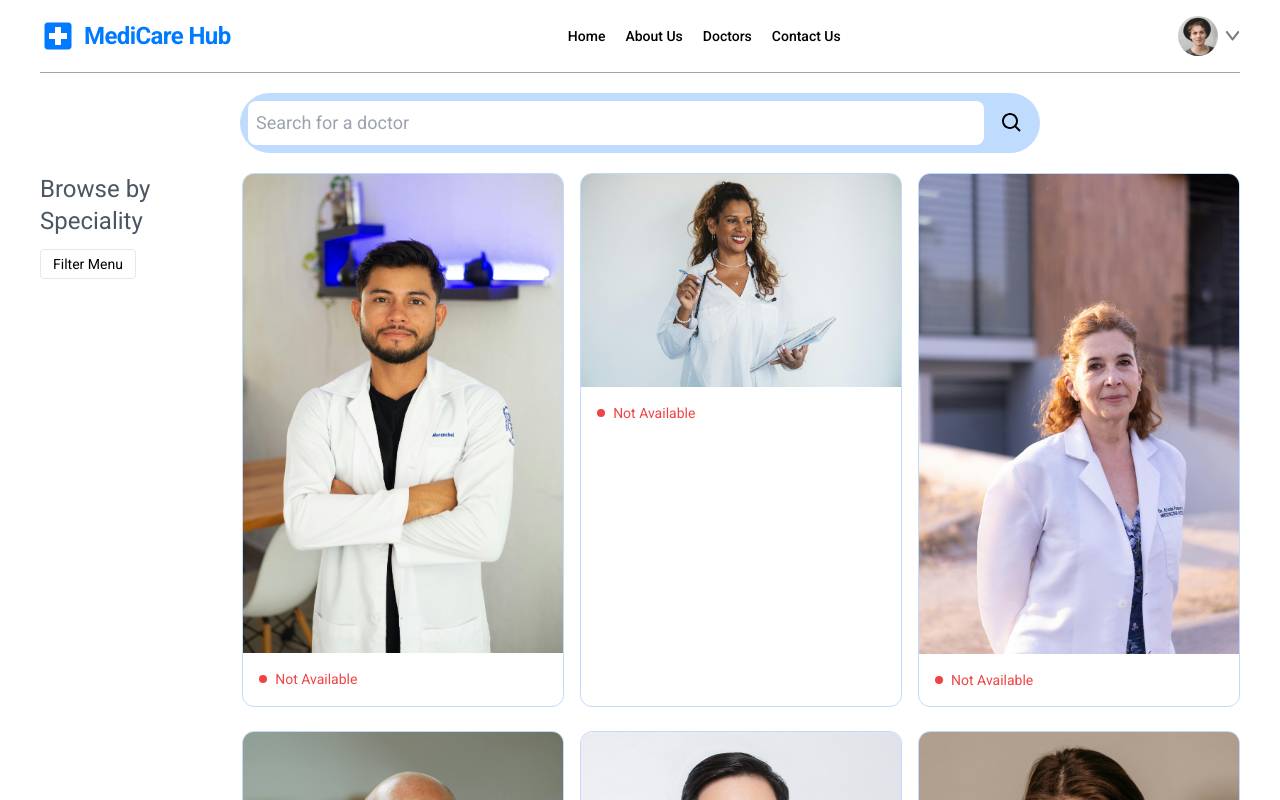
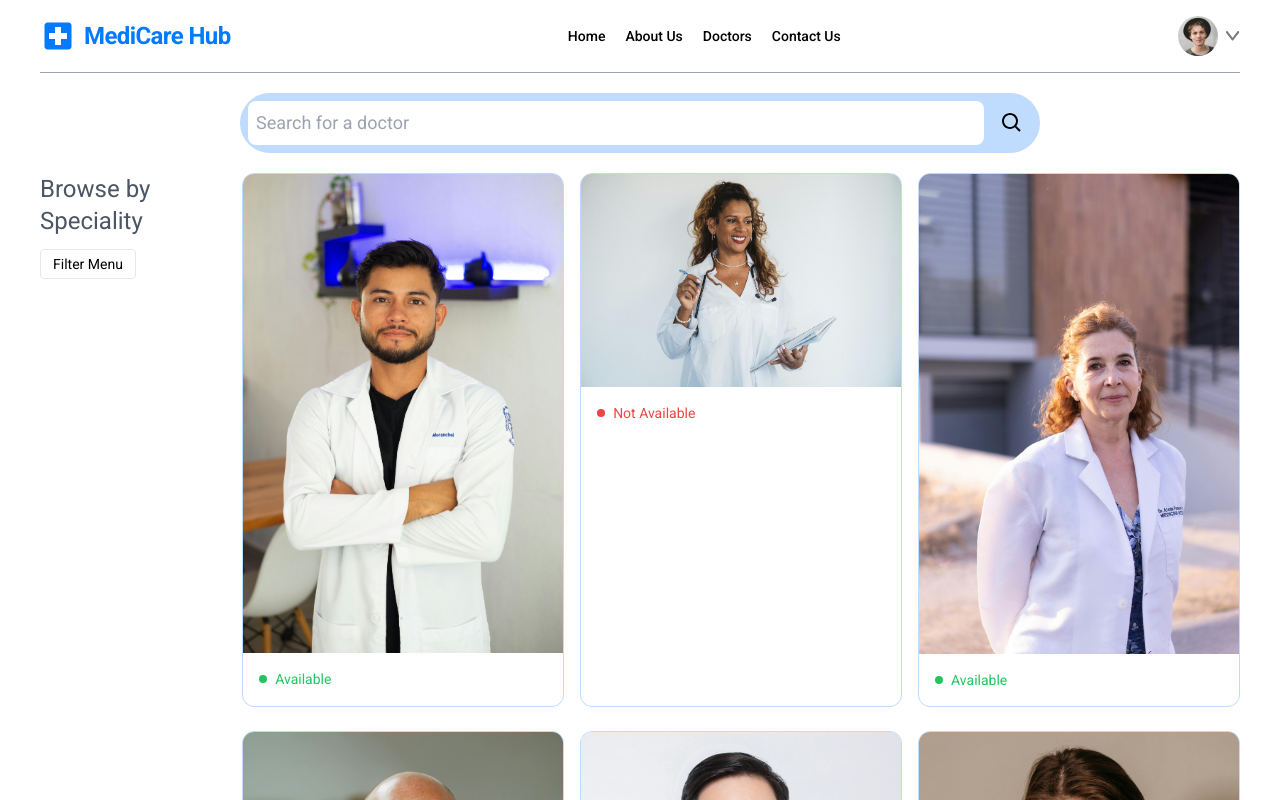
Before and after one commit to briansimiyuj/doctor-appointment-app, a React (Vite) app: page /doctors in a window 1280 px wide. Shown: the top 800 px of the page. Built offline with nearby package versions, Linux system fonts and the light colour scheme; a web font is replaced by a local one.

Commit message:
Doctor availability status

```diff
--- a/src/components/Doctors/DoctorsList.tsx
+++ b/src/components/Doctors/DoctorsList.tsx
@@ -39,7 +39,13 @@ const DoctorsList: React.FC = ()=>{
 
                 filterDoctors.map((doctor, index) =>(
 
-                    <DoctorCard key={index} doctor={doctor}/>
+                    <DoctorCard
+                        key={index}
+                        doctor={{
+                            ...doctor,
+                            isAvailable: index % 2 === 0 ? true : false
+                        }}
+                    />
 
                 ))
 
```
